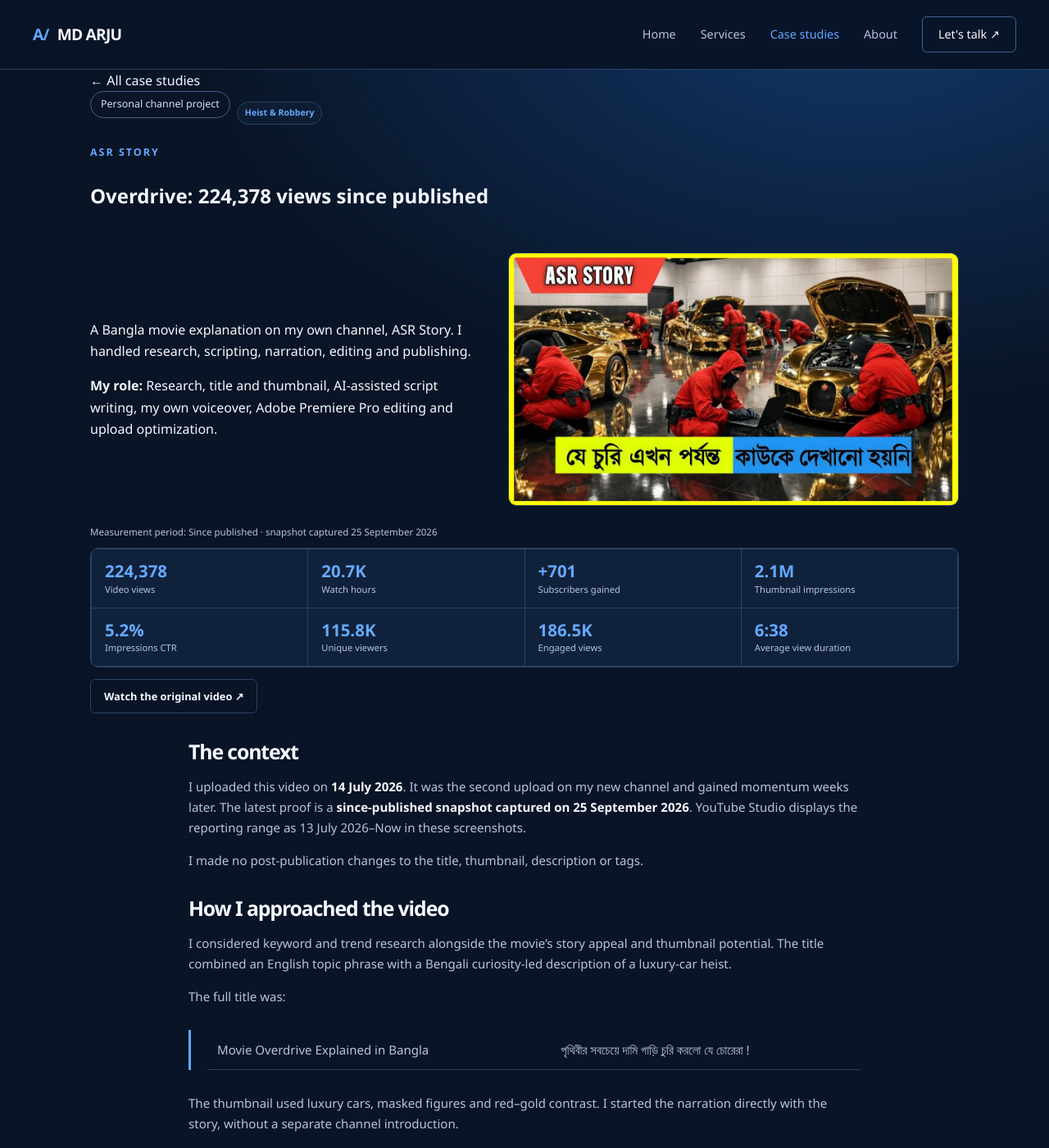
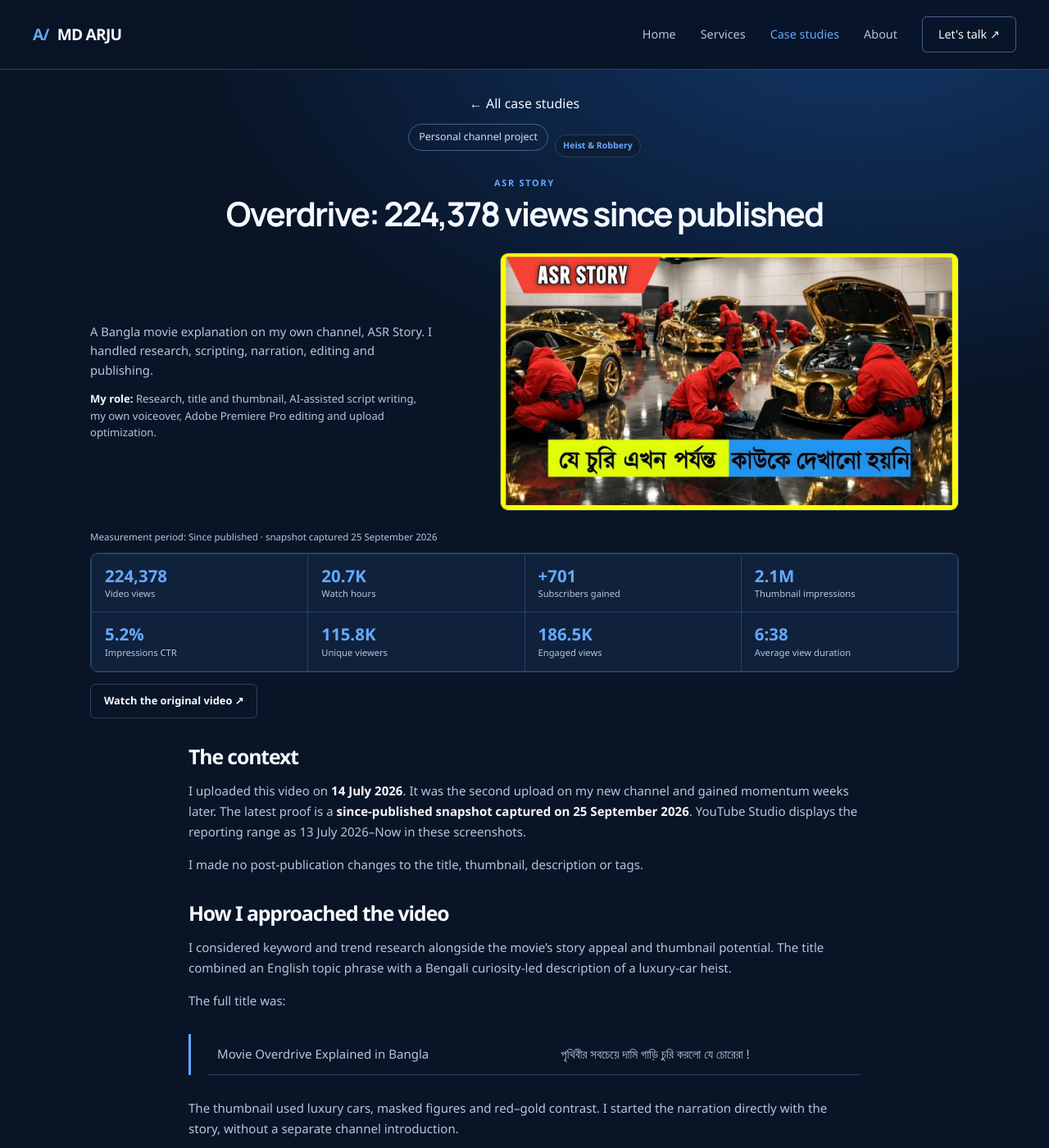
Before and after one commit to md-arju/md-arju.github.io, a Jekyll site: the page built from _case_studies/overdrive.md, in a window 1280 px wide and 1400 px high. Shown: the whole window at 82% size. Built offline with Jekyll 4.4.1, drawn with Linux system fonts in a browser that asks for light colours.

Commit message:
Style case study title as top headline

```diff
--- a/assets/pages.css
+++ b/assets/pages.css
@@ -781,3 +781,79 @@ a.subniche-card:hover{
   .case-detail .case-facts strong{font-size:1.12rem}
   .case-detail .prose{font-size:.9rem}
 }
+
+
+/* Full-width headline for individual case study pages */
+.case-detail-hero{
+  width:100%;
+  max-width:980px;
+  margin:0 auto;
+  padding:28px 0 18px;
+  text-align:center;
+}
+.case-detail-hero .breadcrumb{
+  display:inline-block;
+  margin-bottom:12px;
+}
+.case-detail-hero .case-detail-tags{
+  justify-content:center;
+  margin-bottom:10px;
+}
+.case-detail-hero .eyebrow{
+  margin:0 0 7px;
+  font-size:.68rem;
+  letter-spacing:.16em;
+}
+.case-detail-hero h1{
+  margin:0 auto;
+  max-width:900px;
+  font-family:"Manrope","Inter",system-ui,-apple-system,"Segoe UI",sans-serif;
+  font-size:clamp(2.2rem,3.2vw,3.15rem);
+  line-height:1.04;
+  letter-spacing:-.05em;
+}
+.case-detail-top{
+  grid-template-columns:minmax(0,.82fr) minmax(420px,1.18fr);
+  gap:38px;
+  align-items:center;
+  padding:8px 0 22px;
+}
+.case-detail-intro{
+  min-width:0;
+}
+.case-detail .case-summary{
+  margin:0 0 13px;
+  color:var(--muted);
+  font-size:.92rem;
+  line-height:1.6;
+}
+.case-detail .case-role{
+  margin:0;
+  color:var(--muted);
+  font-size:.82rem;
+  line-height:1.55;
+}
+.case-detail .case-role strong{
+  color:var(--text);
+}
+@media(max-width:960px){
+  .case-detail-hero{
+    text-align:left;
+    padding:24px 0 16px;
+  }
+  .case-detail-hero .case-detail-tags{
+    justify-content:flex-start;
+  }
+  .case-detail-hero h1{
+    margin-left:0;
+  }
+  .case-detail-top{
+    grid-template-columns:1fr;
+    gap:18px;
+  }
+}
+@media(max-width:720px){
+  .case-detail-hero h1{
+    font-size:2rem;
+  }
+}
```
